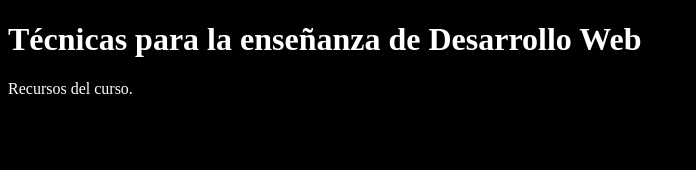
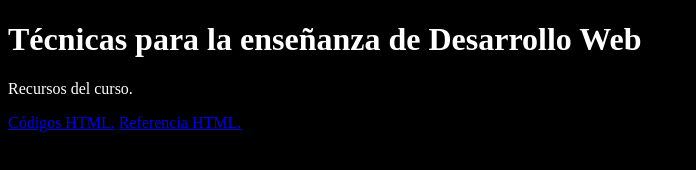
Before and after one commit to ErickJMR/DesarrolloWEB, a plain HTML site: page index.html in a window 1280 px wide. Shown: the whole page, without its empty margins (0-696 px from the left). Drawn offline with Linux system fonts and the light colour scheme.

Commit message:
Update index.html

```diff
--- a/index.html
+++ b/index.html
@@ -8,6 +8,14 @@
 <h1> Técnicas para la enseñanza de Desarrollo Web</h1>
   <p> Recursos del curso. </p>
   <p> </p>
+
+
+
+<a href="http://ascii.cl/es/codigos-html.htm">C&oacute;digos
+HTML.</a>
+<a href="http://www.w3schools.com/tags/">Referencia
+HTML.</a>
+
   </body>
 
 
```
